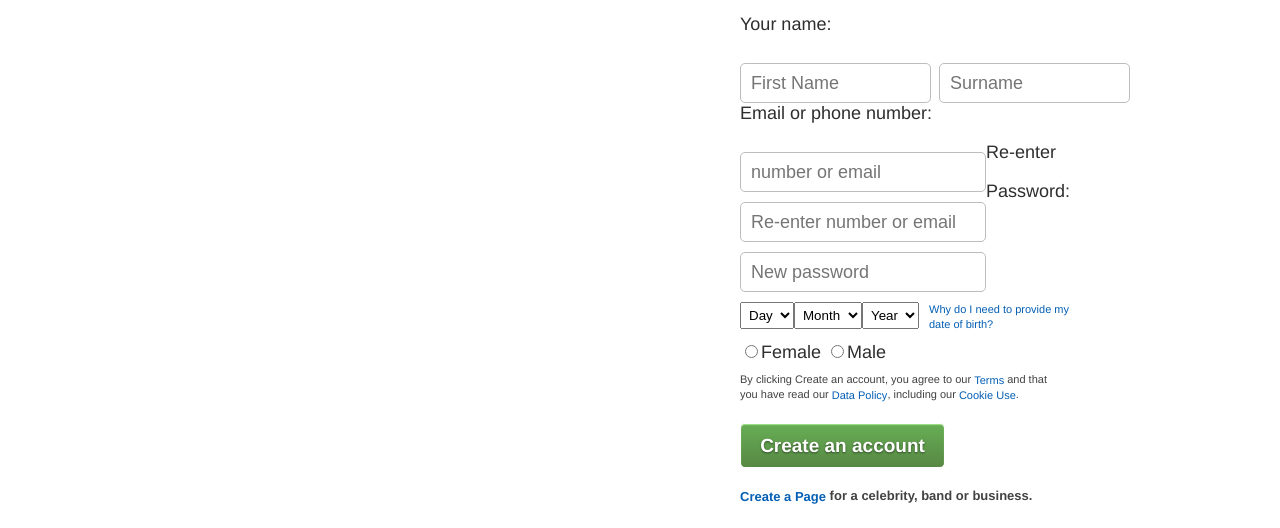
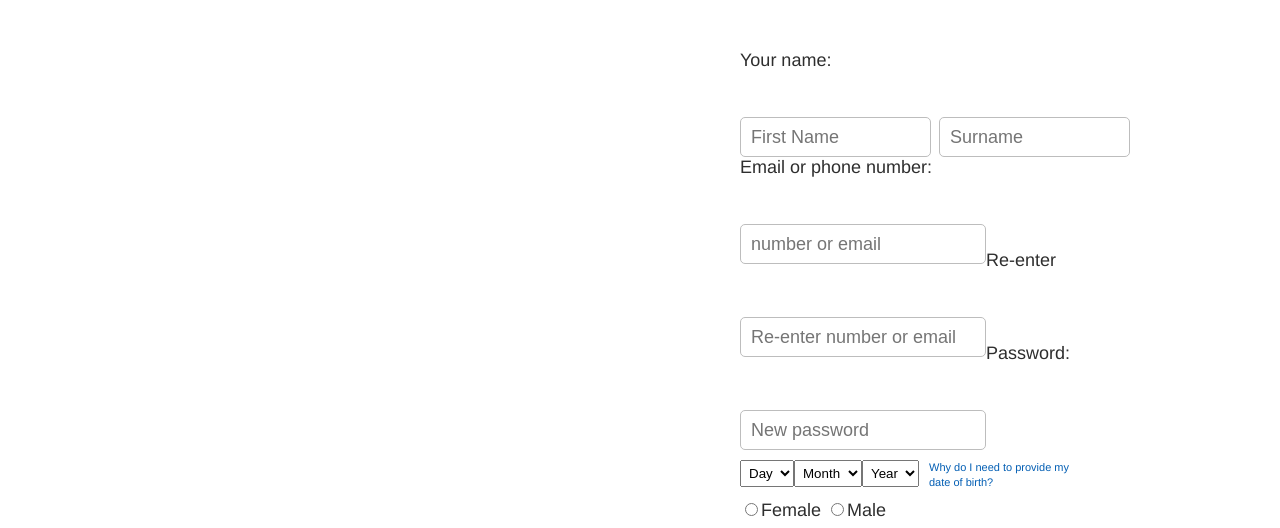
Before and after one commit to Longlivelecie/Facebook-, a plain HTML site: page index.html in a window 1280 px wide. Shown: the part 197-725 px from the top of the page. Drawn offline with Linux system fonts and the light colour scheme.

Commit message:
Update index.html

```diff
--- a/index.html
+++ b/index.html
@@ -27,14 +27,17 @@
 <div id="div2">
 <h1>Create an account</h1>
 <p>It's free and always will be.</p>
+  <br>
   <p>Your name:</p>
-<li><input type="text" placeholder="First Name" id="firstname"><input type="text" placeholder="Surname" id="surname"></li>
-  <p>Email or phone number:</p>
+  <br>
+<li><input type="text" placeholder="First Name"
+           id="firstname"><input type="text" placeholder="Surname" id="surname"></li><br>
+  <p>Email or phone number:</p><br>
 
-<li><input type="text" placeholder="number or email "></li>
-  <p>Re-enter</p>
-<li><input type="text" placeholder="Re-enter number or email "></li>
-  <p>Password:</p>
+<li><input type="text" placeholder="number or email "></li><br>
+  <p>Re-enter</p><br>
+<li><input type="text" placeholder="Re-enter number or email "></li><br>
+  <p>Password:</p><br>
 <li><input type="password" placeholder="New password"></li>
 
 <li>
```
